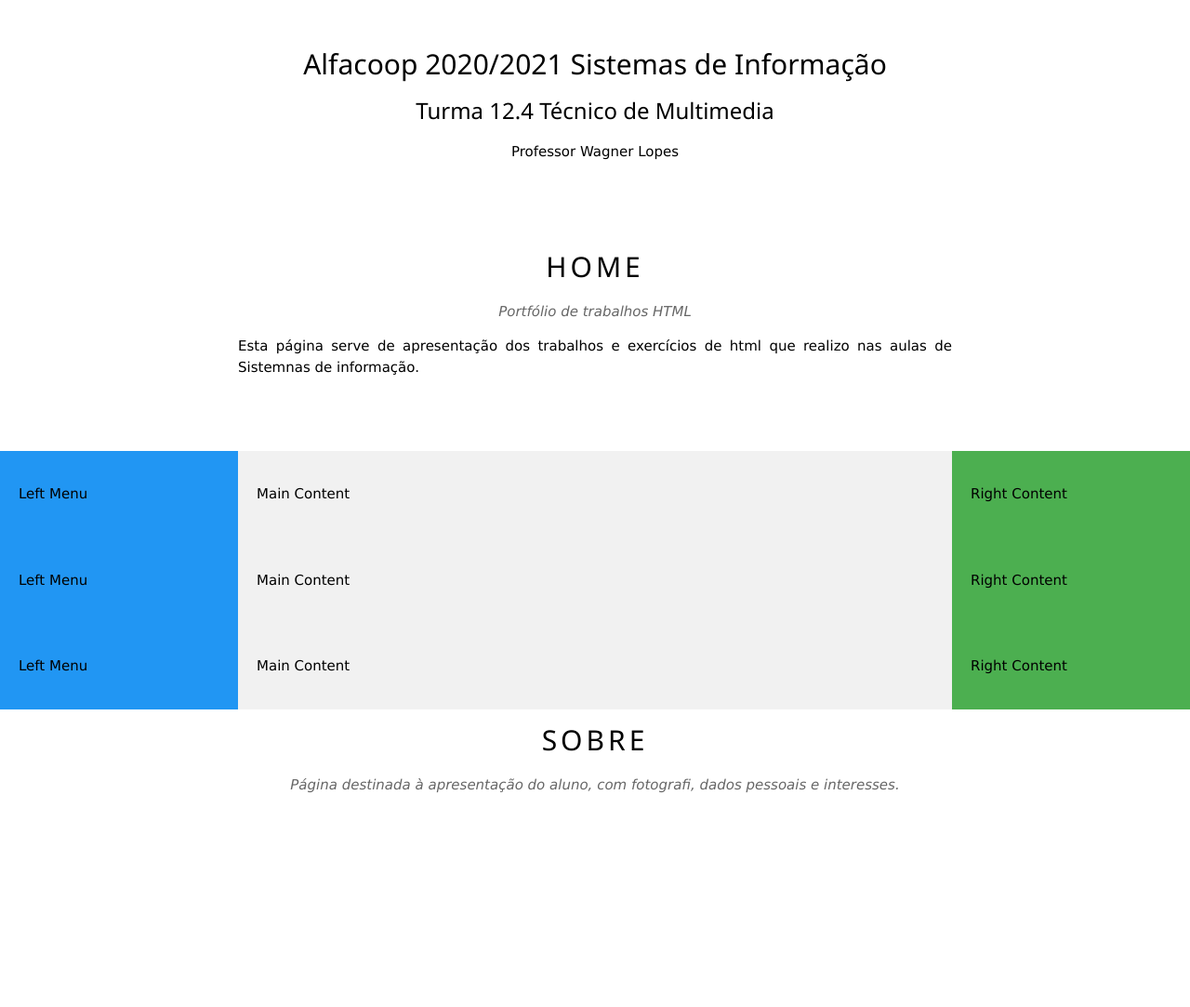
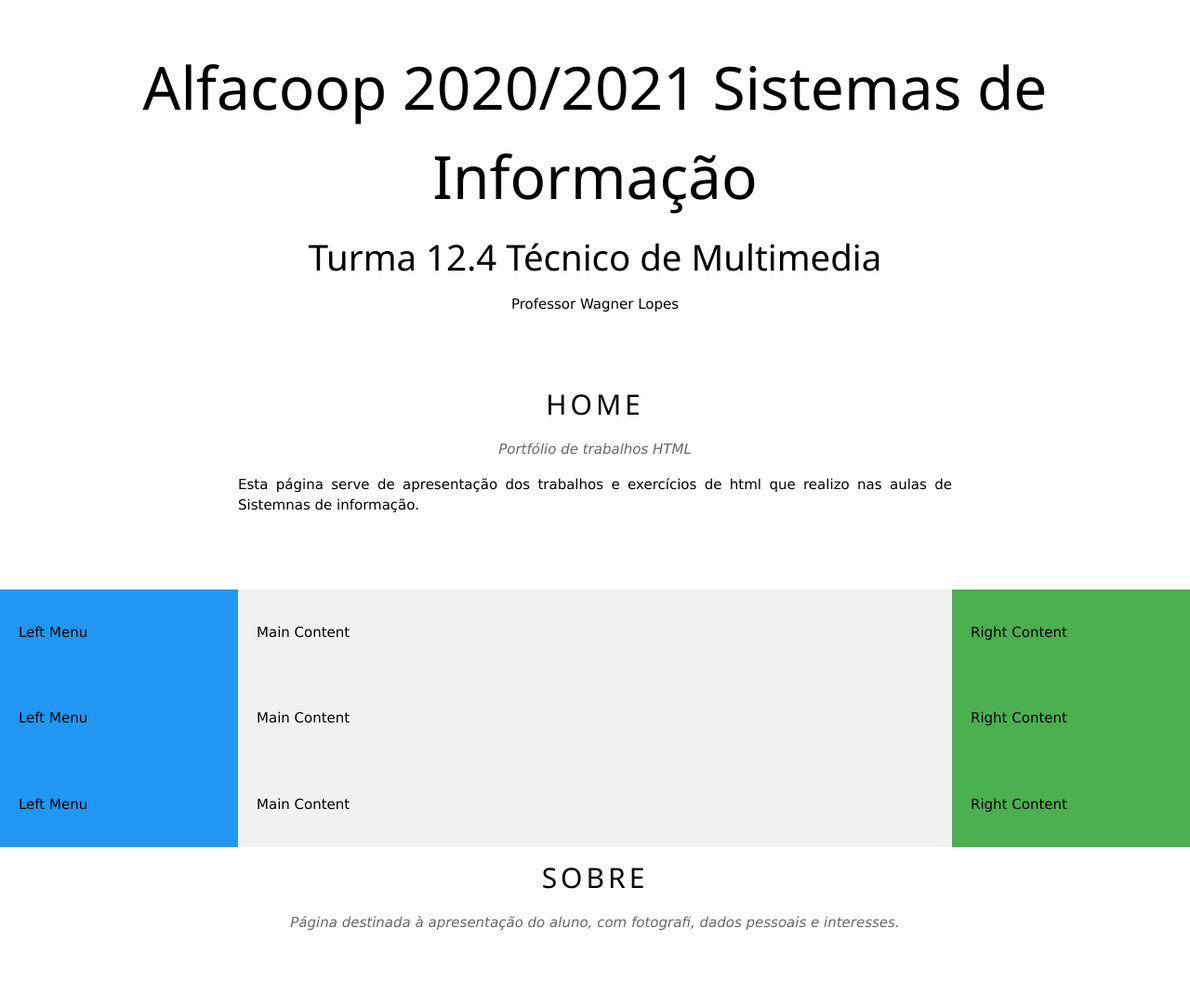
Before and after one commit to wagnerlopes-ensino/alfacoop-sinf-124, a plain HTML site: page index.html in a window 1280 px wide. Shown: the whole page at 93% size. Before the commit the page ends 934 px from the top, so only its background shows below. Drawn offline with Linux system fonts and the light colour scheme.

Commit message:
Update index.html

```diff
--- a/index.html
+++ b/index.html
@@ -53,9 +53,9 @@
 
  <!--CABEÇALHO-->
 <div class="myHeader">
-    <h2>Alfacoop 2020/2021 Sistemas de Informação</h2>
-    <h3>Turma 12.4 Técnico de Multimedia</h3>
-    <p>Professor Wagner Lopes</p>
+    <h2 style="font-size:5vw">Alfacoop 2020/2021 Sistemas de Informação</h2>
+    <h3 style="font-size:3vw">Turma 12.4 Técnico de Multimedia</h3>
+    <span>Professor Wagner Lopes</span>
 </div>
 
 <!-- HOME -->
```
